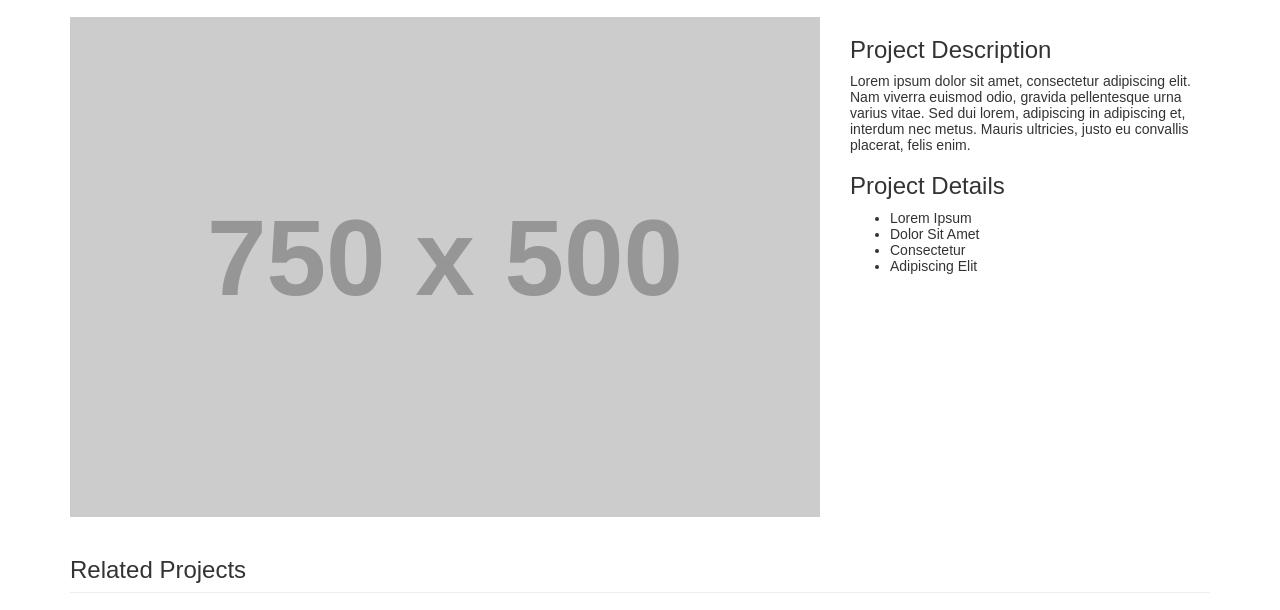
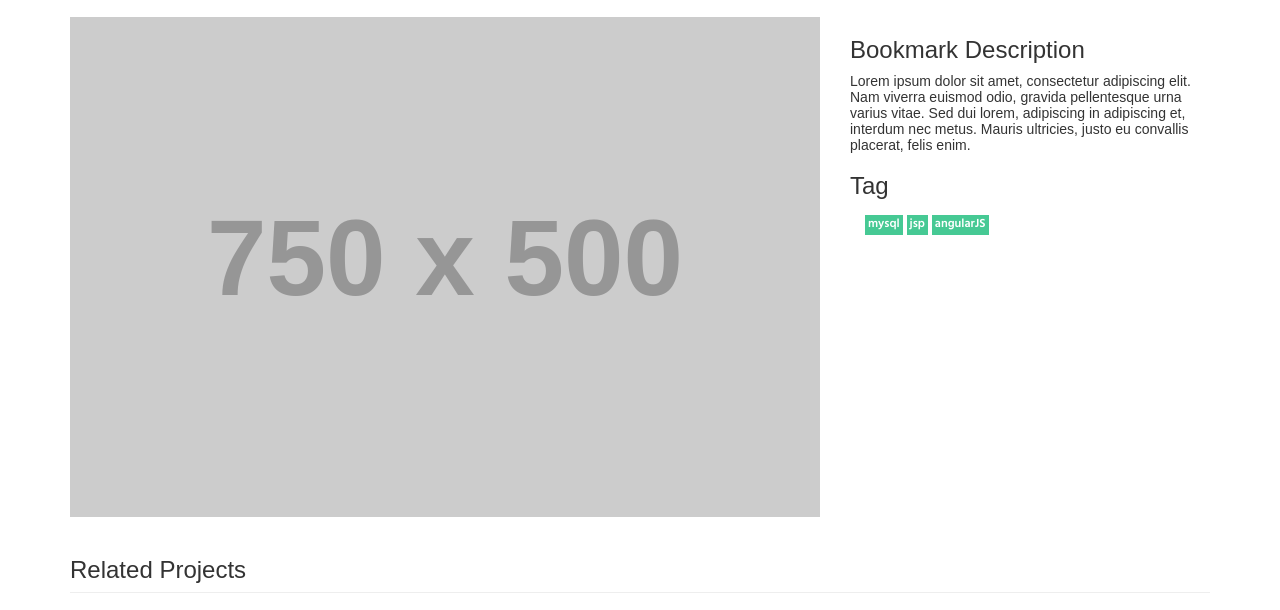
Before and after one commit to hyunhee7/gradu-front, a plain HTML site: page detail.html in a window 1280 px wide. Shown: the part 162-772 px from the top of the page. Drawn offline with Linux system fonts and the light colour scheme; placeholder pictures from the web are drawn by us.

Commit message:
detail update

```diff
--- a/detail.html
+++ b/detail.html
@@ -263,15 +263,14 @@
             </div>
 
             <div class="col-md-4">
-                <h3>Project Description</h3>
+                <h3>Bookmark Description</h3>
                 <p>Lorem ipsum dolor sit amet, consectetur adipiscing elit. Nam viverra euismod odio, gravida pellentesque urna varius vitae. Sed dui lorem, adipiscing in adipiscing et, interdum nec metus. Mauris ultricies, justo eu convallis placerat, felis enim.</p>
-                <h3>Project Details</h3>
-                <ul>
-                    <li>Lorem Ipsum</li>
-                    <li>Dolor Sit Amet</li>
-                    <li>Consectetur</li>
-                    <li>Adipiscing Elit</li>
-                </ul>
+                <h3>Tag</h3>
+                <div class="col-md-12 bk-tags">
+                    <div class="profile-info-tag">mysql</div>
+                    <div class="profile-info-tag">jsp</div>
+                    <div class="profile-info-tag">angularJS</div>
+                </div>
             </div>
 
         </div>
```
Also changed, not shown: main.html (+1 -1 lines).
